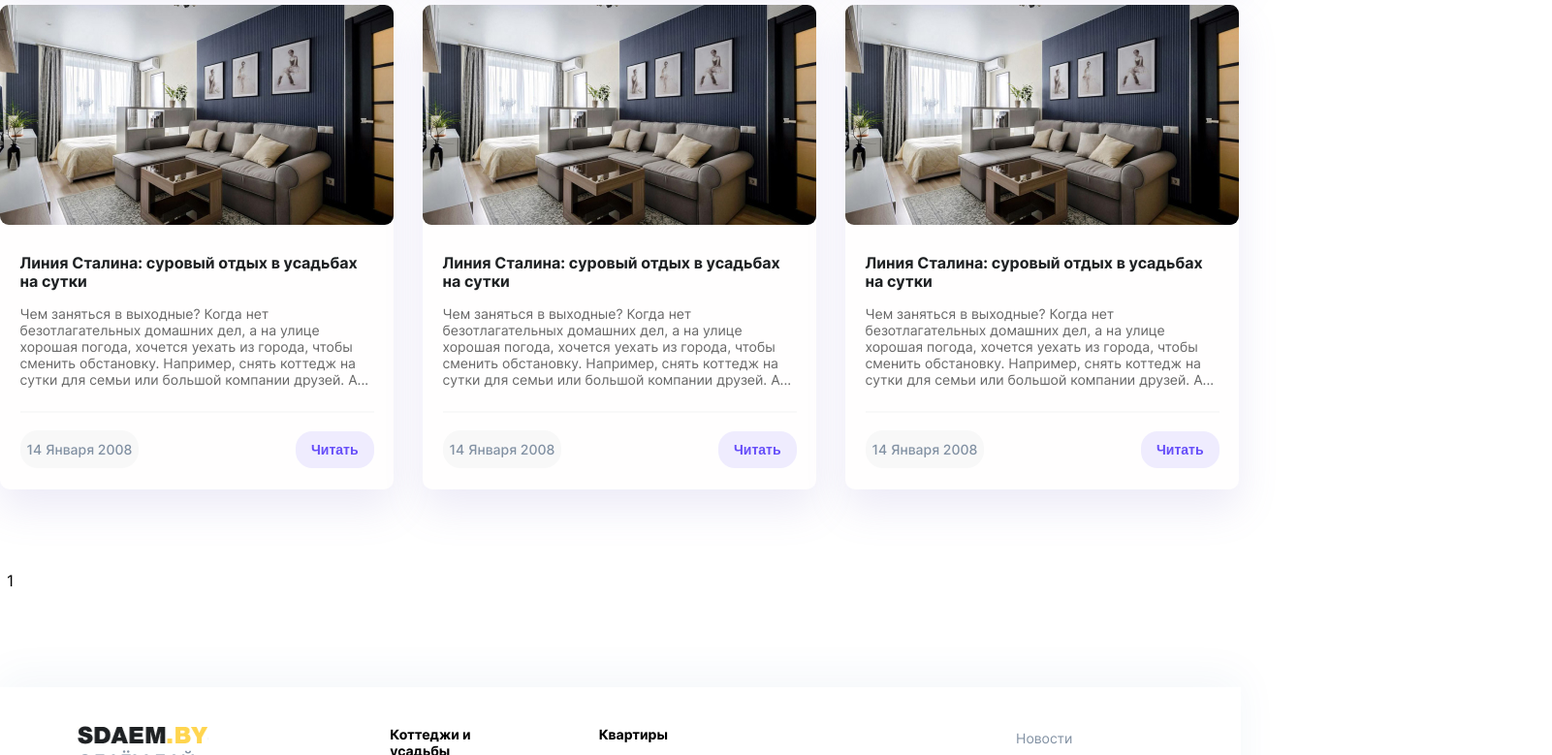
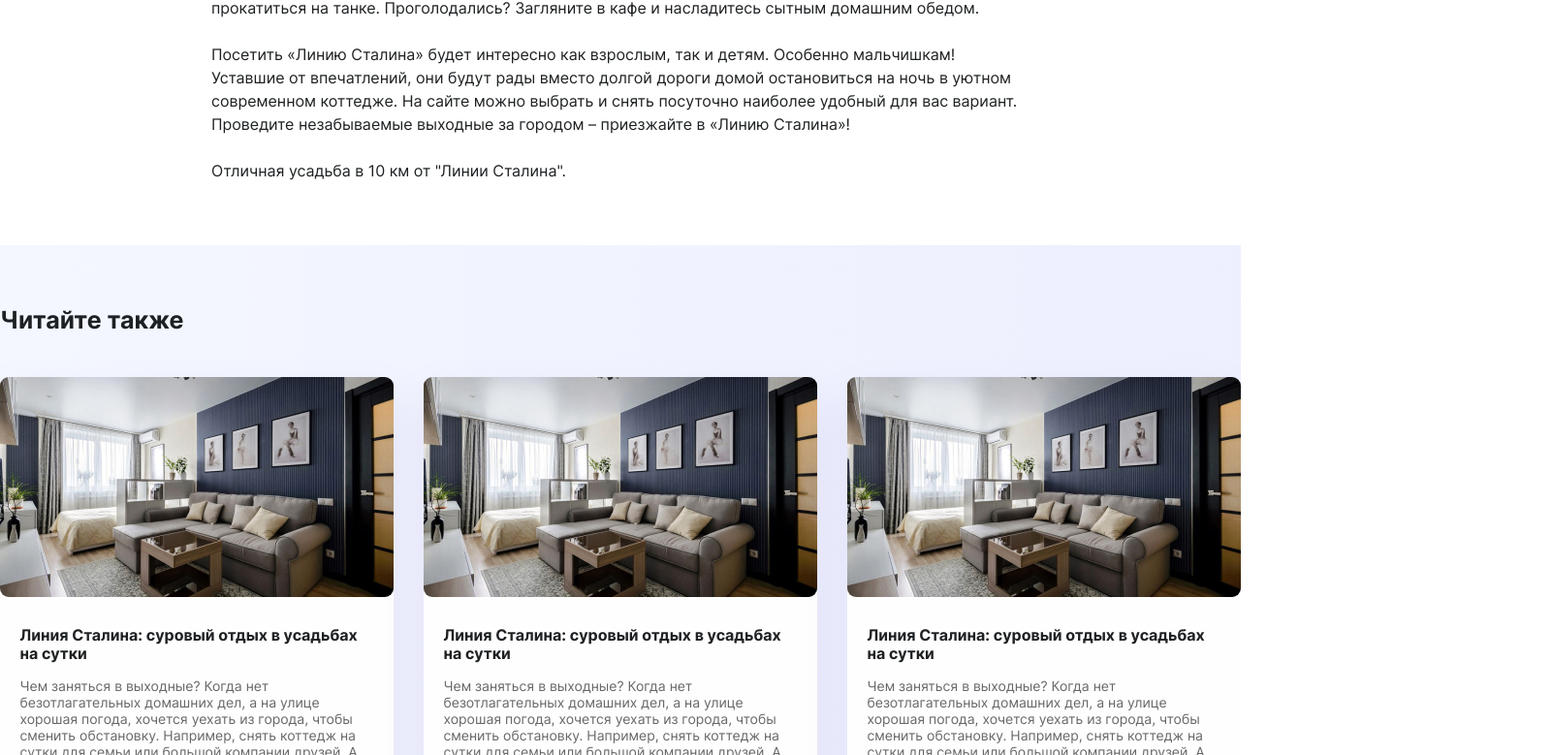
Before and after one commit to DaryaSerikova/ts-react-reduxtoolkit, a React (Create React App) app: page / in a window 1280 px wide. Shown: the part 1328-2107 px from the top of the page at 97% size, 1601 px wide, since content can reach past the window. Built offline with nearby package versions, Linux system fonts and the light colour scheme.

Commit message:
OneNewsPage: img, img purple background

```diff
--- a/src/App.module.scss
+++ b/src/App.module.scss
@@ -2,6 +2,8 @@
 
 .app {
   margin: 0px;
+  overflow-x: hidden;
+  // overflow-y: scroll;
 }
 
 body {
--- a/src/App.tsx
+++ b/src/App.tsx
@@ -24,8 +24,8 @@
 
       <Header />
 
-      <NewsListPage />
-      {/* <OneNewsPage /> */}
+      {/* <NewsListPage /> */}
+      <OneNewsPage />
       {/* <Error404Page /> */}
       {/* <ContactPage /> */}
       {/* <MainPage /> */}
--- a/src/pages/OneNewsPage/OneNewsPage.js
+++ b/src/pages/OneNewsPage/OneNewsPage.js
@@ -9,12 +9,12 @@
 import { ReactComponent as PurpleNetworkIcon4 } from '../../assets/img/purple_network_4.svg';
 import { ReactComponent as PurpleNetworkIcon5 } from '../../assets/img/purple_network_5.svg';
 
-
-
 import { BreadCrumbs } from '../../components/BreadCrumbs/BreadCrumbs';
 import { CardsInfo } from './OneNewsCardsInfo';
 import cn from "./OneNewsPage.module.scss";
 import Cards from '../../components/Cards/Cards';
+import photo from "../../assets/img/photo_2.jpg";
+
 
 
 
@@ -30,15 +30,15 @@
   return (
     <main className={`${cn.one_news} ${cn.parent}`}>
 
-      {/* <div className={cn.children}>
+      <div className={cn.child_background_1}>
         <PurpleRectangle1 />
-      </div> */}
+      </div>
 
-      {/* <div className={cn.children}>
+      {/* <div className={cn.child_background}>
         <YellowDots />
       </div> */}
 
-      <div className={`${cn.container_text} ${cn.content} ${cn.children}`}>
+      <div className={`${cn.container_text} ${cn.content} ${cn.child_content}`}>
 
         <header >
           <BreadCrumbs />
@@ -60,7 +60,9 @@
         </header>
 
         <article>
-          <div className={cn.wrapper_photo}></div>
+          <div className={cn.wrapper_photo}>
+            <img src={photo} alt={photo}/>
+          </div>
           <div className={cn.description}>
             <p>
             Итак, утром вы выезжаете в путь по Молодеченской трассе. Если автомобиля у вас нет - садитесь на маршрутку в сторону Молодечно от железнодорожного вокзала. Остановка называется «Линия Сталина» - да-да, именно здесь вы и проведёте ближайшие несколько часов, а вероятнее всего – останетесь до самого вечера.
@@ -83,12 +85,20 @@
 
       </div>
 
-      <div className={cn.content_footer}>
-        <div className={cn.content_footer_title}>Читайте также</div>
-        <div className={cn.content_footer_cards}>
-          {/* <Cards arr={CardsInfo}/> */}
-          {Cards}
+      <div className={`${cn.content_footer} ${cn.parent}`}>
+        <div className={`${cn.purple_background} ${cn.child_background_2}`}></div>
+
+        <div className={`${cn.child_content} ${cn.footer_container}`}>
+          {/* <div className={cn.child_content}> */}
+            <div className={cn.content_footer_title}>Читайте также</div>
+            <div className={cn.content_footer_cards}>
+              {/* <Cards arr={CardsInfo}/> */}
+              {Cards}
+            </div>
+          {/* </div> */}
         </div>
+
+
 
       </div>
 
--- a/src/pages/OneNewsPage/OneNewsPage.module.scss
+++ b/src/pages/OneNewsPage/OneNewsPage.module.scss
@@ -1,18 +1,26 @@
 @import "../../assets/scss/variables";
 @import "../../assets/scss/typography";
+@import "../../assets/scss/mixins";
 
 .container_text {
   margin: 60px auto;
   max-width: 844px;
 }
 
-.child {
+.child_background_1 {
+  @include child(-1);
   position: absolute;
-  top: 0;
-  left: 0;
-  z-index: -1;
-  box-sizing: border-box;
-  width: 100%;
+  top: -60px;
+}
+
+.child_background_2 {
+  @include child(-1);
+  position: absolute;
+  // top: -60px;
+}
+
+.child_content {
+  @include child(5);
 }
 
 .parent {
@@ -20,7 +28,7 @@
 }
 
 .container_text {
-  z-index: 5;
+  // z-index: 5;
 
 
   .title {
@@ -83,21 +91,16 @@
     margin-top: 40px;
     width: 844px;
     height: 563px;
+    display: flex;
+    justify-content: center;
   }
 
   .description {
     margin-top: 41px;
     margin-bottom: 65px;
-
-    // font-weight: 400;
-    // font-size: 16px;
-    // line-height: 150%;
-
-    @include typography(400, 12px, 1.551);
-    // font-size: 12px;
-    // font-weight: 400;
-    // line-height: 1.551;
-    letter-spacing: 0.3px;
+    @include typography(400, 16px, 150%);
+    // @include typography(400, 12px, 1.551);
+    // letter-spacing: 0.3px;
     color: $dark-grey;
 
 
@@ -112,7 +115,19 @@
 }
 
 .content_footer {
-  margin: 128px auto 100px;
+  padding-top: 62px;
+
+  .purple_background {
+    background: linear-gradient(90deg, #94AFFF 0%, #4E64F9 94.5%);
+    opacity: 0.1;
+    width: 100%;
+    // height: 737px;
+    height: 100%;
+  }
+
+  .footer_container {
+    margin: 0 auto;
+    padding-bottom: 100px;
     max-width: 1280px;
 
     .content_footer_title {
@@ -130,3 +145,4 @@
       margin-top: 44px;
     }
   }
+}
```
Also changed, not shown: src/assets/img/photo_2.jpg (added). Lines whose indentation alone changed are shown as unchanged.
